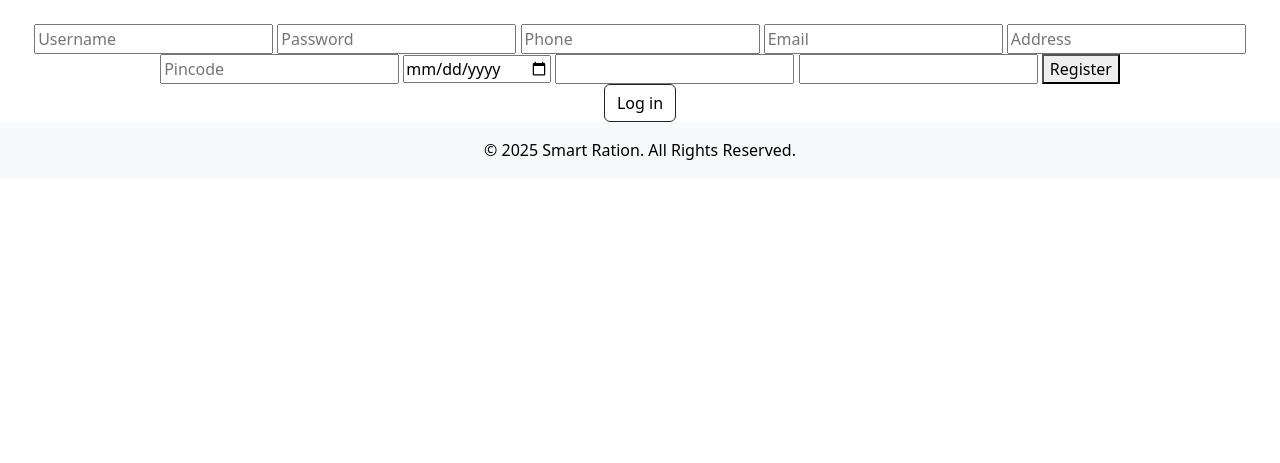
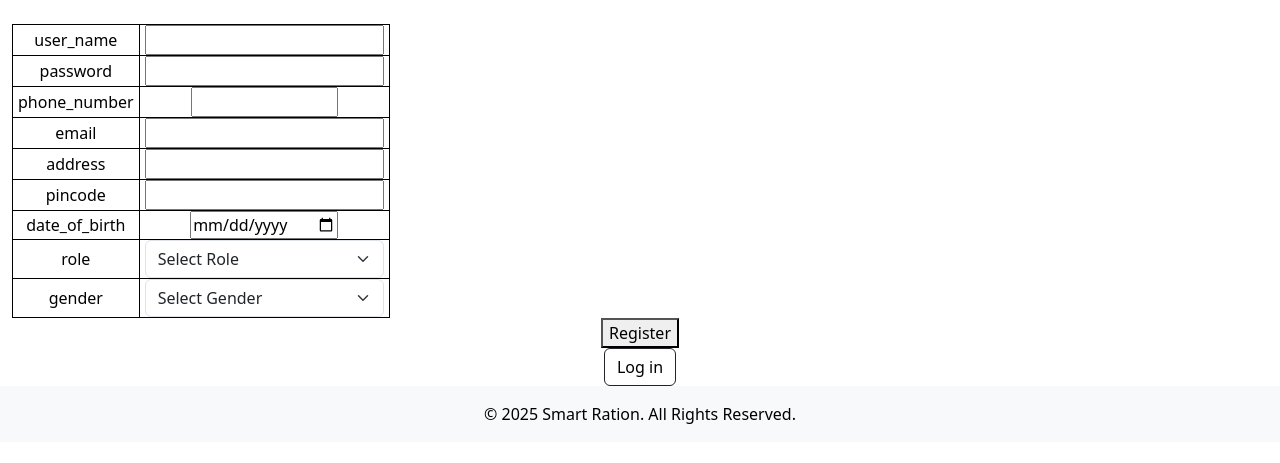
Before and after one commit to Abishekdeepak5/SmartRation, a Django app: page /register/ in a window 1280 px wide. Shown: the part 56-519 px from the top of the page. Run offline with Django 5.2, Linux system fonts and the light colour scheme.

Commit message:
Register login

```diff
--- a/SmartRation/app/dao/RationDao.py
+++ b/SmartRation/app/dao/RationDao.py
@@ -3,9 +3,8 @@ from app.dao.DatabaseUtil import *
 from app.models.Ration import Ration
 from app.models.RationProduct import RationProduct
 from app.models import Family,RationFamily
-def create_ration(staff_id, address, opening_days, pincode):
+def create_ration(address, opening_days, pincode):
     data, error = supabase.table("ration").insert({
-        "staff": staff_id,
         "address": address,
         "opening_days": opening_days,  # Example: ['monday', 'tuesday']
         "pincode": pincode
--- a/SmartRation/app/templates/adminDashboard.html
+++ b/SmartRation/app/templates/adminDashboard.html
@@ -19,5 +19,7 @@
         <a href="{% url 'list_load' %}">View Loads</a>
         <br>
 
+        <br>
+
     </div>
 {% endblock %}
--- a/SmartRation/app/templates/register.html
+++ b/SmartRation/app/templates/register.html
@@ -5,19 +5,76 @@
 
 {% load static %}
     <link rel="stylesheet" href="{% static 'css/home.css' %}">
+    <style>
+    input[type="number"]::-webkit-outer-spin-button,
+    input[type="number"]::-webkit-inner-spin-button {
+        -webkit-appearance: none;
+        margin: 0;
+    }
+    input[type="number"] {
+        -moz-appearance: textfield;
+    }
+    </style>
+
 
     <div class="text-center">
         <form method="POST">
             {% csrf_token %}
-            <input type="text" name="user_name" placeholder="Username" required>
-            <input type="password" name="password" placeholder="Password" required>
-            <input type="text" name="phone_number" placeholder="Phone" required>
-            <input type="email" name="email" placeholder="Email" required>
-            <input type="text" name="address" placeholder="Address" required>
-            <input type="text" name="pincode" placeholder="Pincode" required>
-            <input type="date" name="date_of_birth" required>
-            <input type="text" name="role" required>
-            <input type="text" name="gender" required>
+
+
+            <table>
+                <tr>
+                    <td><label for="user_name">user_name</label></td>
+                    <td><input type="text" id="user_name" name="user_name" required></td>
+                </tr>
+                <tr>
+                    <td><label for="password">password</label></td>
+                    <td><input type="text" id="password" name="password" required></td>
+                </tr>
+                <tr>
+                    <td><label for="phone_number">phone_number</label></td>
+                    <td><input type="number" id="phone_number" name="phone_number" max="9999999999" min="1000000000" required></td>
+                </tr>
+                <tr>
+                    <td><label for="email">email</label></td>
+                    <td><input type="text" id="email" name="email" required></td>
+                </tr>
+                <tr>
+                    <td><label for="address">address</label></td>
+                    <td><input type="text" id="address" name="address" required></td>
+                </tr>
+                <tr>
+                    <td><label for="pincode">pincode</label></td>
+                    <td><input type="text" id="pincode" name="pincode" required></td>
+                </tr>
+                <tr>
+                    <td><label for="date_of_birth">date_of_birth</label></td>
+                    <td><input type="date" id="date_of_birth" name="date_of_birth" required></td>
+                </tr>
+                <tr>
+                    <td><label for="role">role</label></td>
+                    <!-- <td><input type="text" id="role" name="role" required></td> -->
+                    <td>
+                        <select name="role" class="form-select">
+                            <option value="" disabled selected>Select Role</option>
+                            <option value="admin">Admin</option>
+                            <option value="staff">Staff</option>
+                        </select>
+                    </td>
+
+                </tr>
+                <tr>
+                    <td><label for="gender">gender</label></td>
+                    <td>
+                        <select name="gender" class="form-select">
+                            <option value="" disabled selected>Select Gender</option>
+                            <option value="m">Male</option>
+                            <option value="f">Female</option>
+                        </select>
+                    </td>
+                </tr>
+
+            </table>
             <button type="submit">Register</button>
         </form>
         <a href="{% url 'login' %}"><button  class="btn btn-outline-dark text-style">Log in</button></a>
--- a/SmartRation/app/urls.py
+++ b/SmartRation/app/urls.py
@@ -16,7 +16,6 @@ urlpatterns = [
      path('rations/add/',RationView.add_ration,name='add_ration'),
      path('rations/edit/<ration_id>',RationView.edit_ration,name='edit_ration'),
      path('rations/delete/<ration_id>',RationView.delete_ration_view,name='delete_ration'),
-     path('rations/assign/<ration_id>',RationView.assign_staff,name='staff_assign'),
      path('rations/assign/<ration_id>',RationView.assign_staff,name='staff_assign'),
      path('ration/loads',LoadView.list_ration_load,name='list_ration_load'),
      path('ration/load/receive/<ration_transport_product_id>',LoadView.receive_ration_load,name='receive_ration_load'),
--- a/SmartRation/app/views/UserDetailsView.py
+++ b/SmartRation/app/views/UserDetailsView.py
@@ -48,6 +48,8 @@ def register_user(request):
             return redirect("login")
         except Exception as e:
             messages.error(request, e.details)
+            print(e)
+            print(e.details)
             return redirect("register")
     return render(request, "register.html")
 
```
Also changed, not shown: SmartRation/app/templates/ration_form.html (+11 -1 lines), SmartRation/app/templates/ration_list.html (+24 -6 lines), SmartRation/app/views/RationView.py (+6 -7 lines), requirements.txt (deleted, +0 -40 lines), SmartRation/db.sqlite3.
